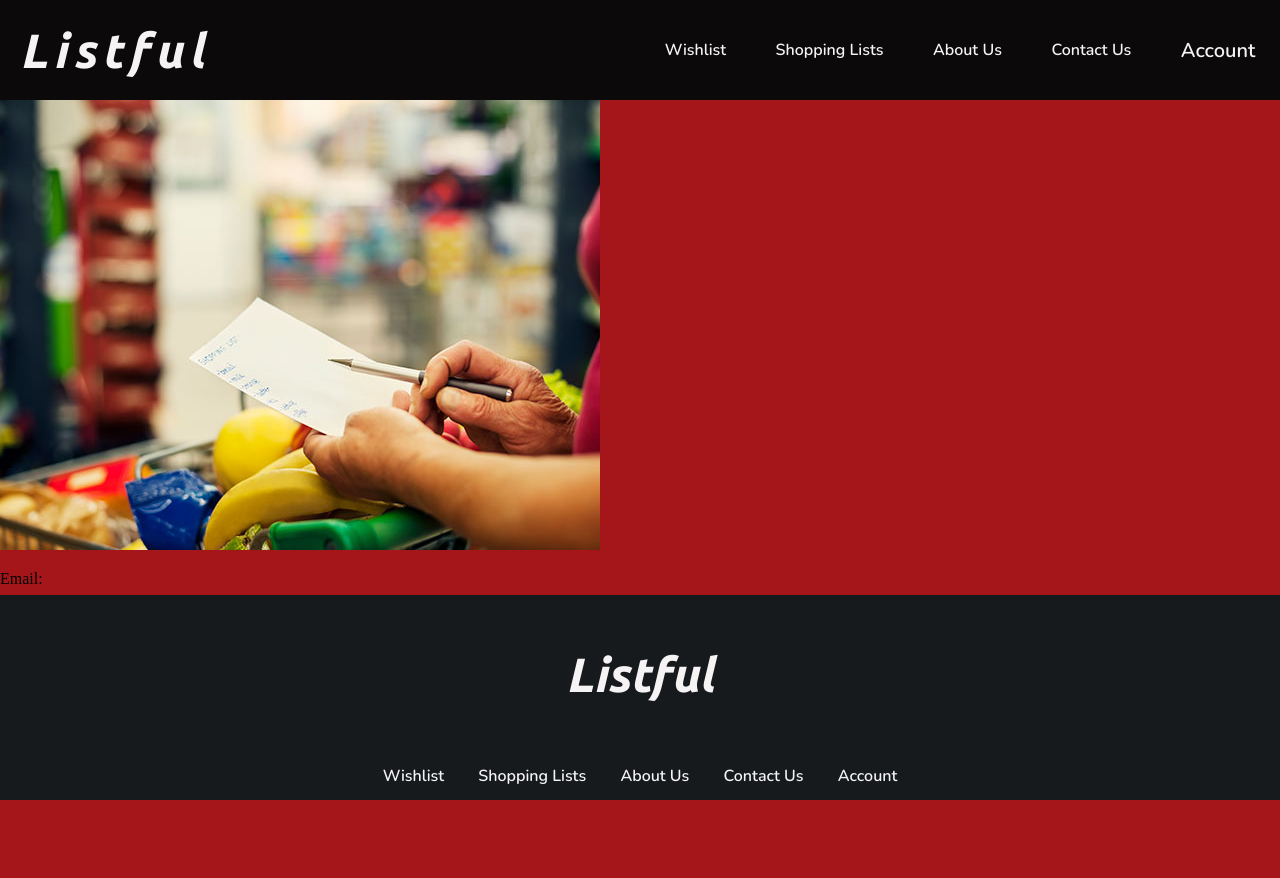
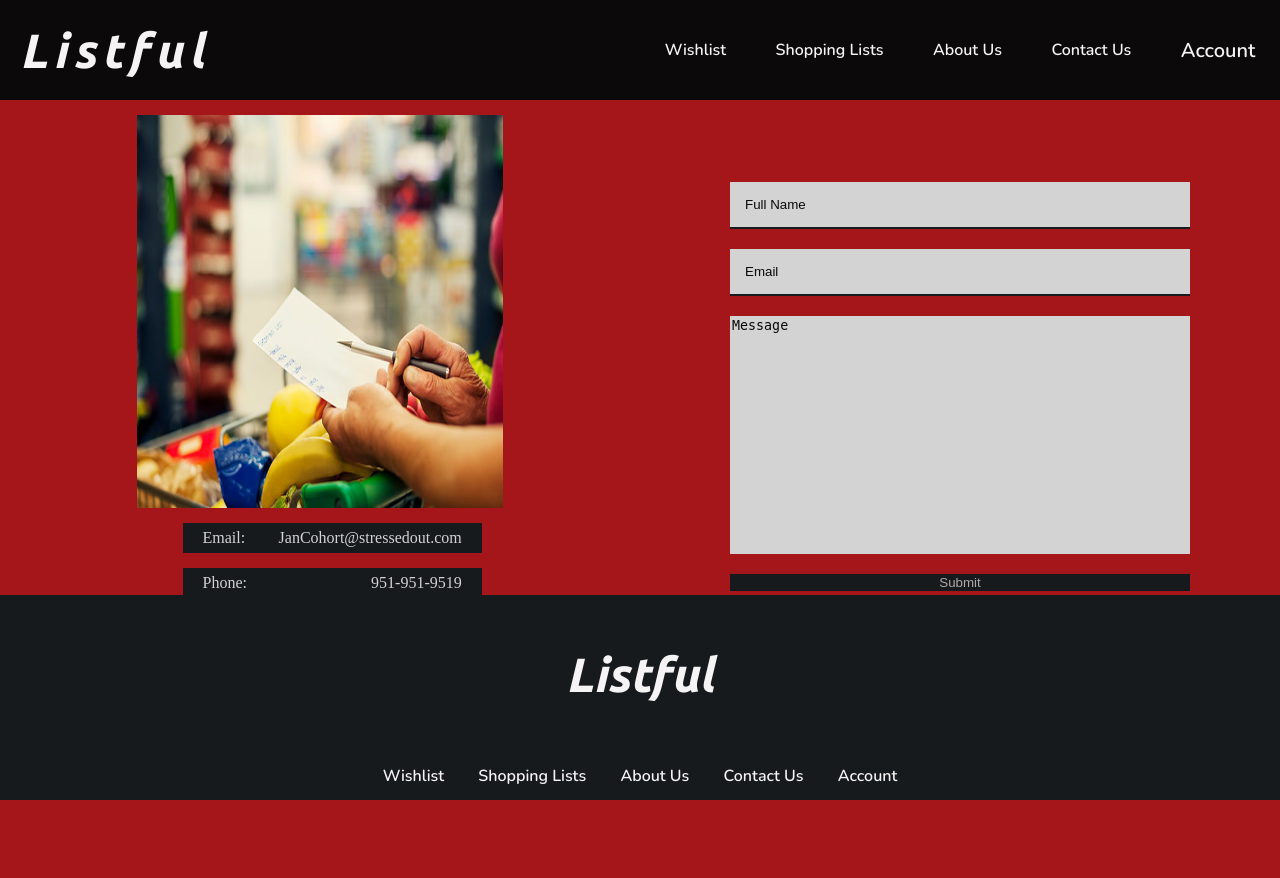
Before and after one commit to Benjibuns/app-in-a-day, a Flask app: page /contact-us in a window 1280 px wide. Before the commit the page ends 800 px from the top, so only its background shows below. Run offline with Flask 2, Linux system fonts and the light colour scheme; parts of the project's set-up code (start-up, migrations or seed data) failed here and were passed over.

Commit message:
fixes issue #7 finished up basic styles for the conatact page

```diff
--- a/app/static/styles/contact-us.css
+++ b/app/static/styles/contact-us.css
@@ -1,5 +1,85 @@
 .contact-us-container {
   display: grid;
   grid-template-columns: 1fr 1fr;
+  height: calc(100vh - 100px);
+}
+
+.contact-us-container__left {
+  display: flex;
+  flex-direction: column;
+  justify-content: center;
+  align-items: center;
+  margin: 15px;
+  padding-bottom: 205px;
+}
+
+.contact-us-container__img {
+  height: 75%;
+  width: 60%;
+}
+
+.contact-info-wrapper {
+  width: 50%;
+}
+
+.contact-info {
+  width: 85%;
+  height: 30px;
+  margin: 15px;
+  display: flex;
+  justify-content: space-between;
+  align-items: center;
+  padding-left: 20px;
+  padding-right: 20px;
+  background-color: var(--dark1);
+  color: var(--accent1);
+}
+
+.contact-us-container__right {
+  display: flex;
+  justify-content: center;
+  align-items: center;
+  padding-bottom: 205px;
+}
+
+.contact-us {
+  display: flex;
+  flex-direction: column;
+  width: 75%;
+  height: 75%;
+  justify-content: space-around;
+}
+
+.contact-us__input {
+  border: none;
+  border-bottom: 2px solid var(--dark1);
+  padding: 15px;
+  margin: 10px;
+  outline: none;
+  background-color: var(--accent1);
+  color: var(--dark);
 
 }
+
+::placeholder{
+  color: var(--dark)
+}
+
+textarea {
+  border: none;
+  resize: none;
+  outline: none;
+  overflow: auto;
+  margin: 10px;
+  background-color: var(--accent1);
+  color: var(--dark);
+}
+
+.contact-us__button {
+  background-color: var(--dark1);
+  color: var(--accent);
+  outline: none;
+  border: none;
+  height: 20px;
+  margin: 10px;
+}
--- a/app/templates/contact_us.html
+++ b/app/templates/contact_us.html
@@ -4,10 +4,8 @@
 {% block content %}
 
   <div class="contact-us-container">
-    <div class="contact-us-comtainer__left">
-      <div>
-        <img src="../static/images/MakingList.jpg" alt="list photo">
-      </div>
+    <div class="contact-us-container__left">
+      <img class="contact-us-container__img" src="../static/images/MakingList.jpg" alt="list photo">
       <div class="contact-info-wrapper">
         <div class="contact-info">
           <p>Email: </p>
@@ -24,7 +22,14 @@
         </div>
       </div>
     </div>
-    <div></div>
+    <div class="contact-us-container__right">
+      <form action="#" class="contact-us">
+        <input type="text" name="Full Name" placeholder="Full Name" class="contact-us__input" />
+        <input type="text" name="Email" placeholder="Email" class="contact-us__input" />
+        <textarea placeholder="Message" rows="25" class="contact-us__input-message"></textarea>
+        <input type="button" value="Submit" class="contact-us__button" />
+      </form>
+    </div>
   </div>
 
 {% endblock %}
```
